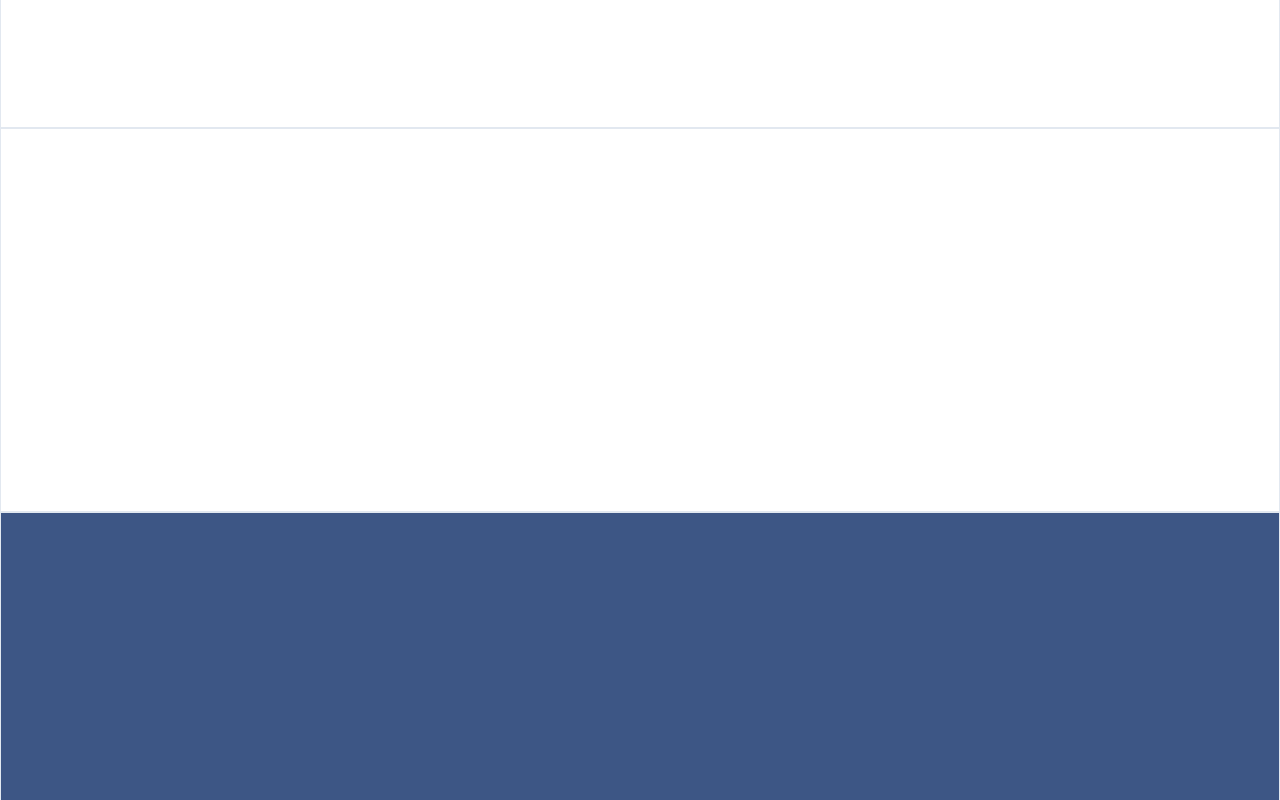
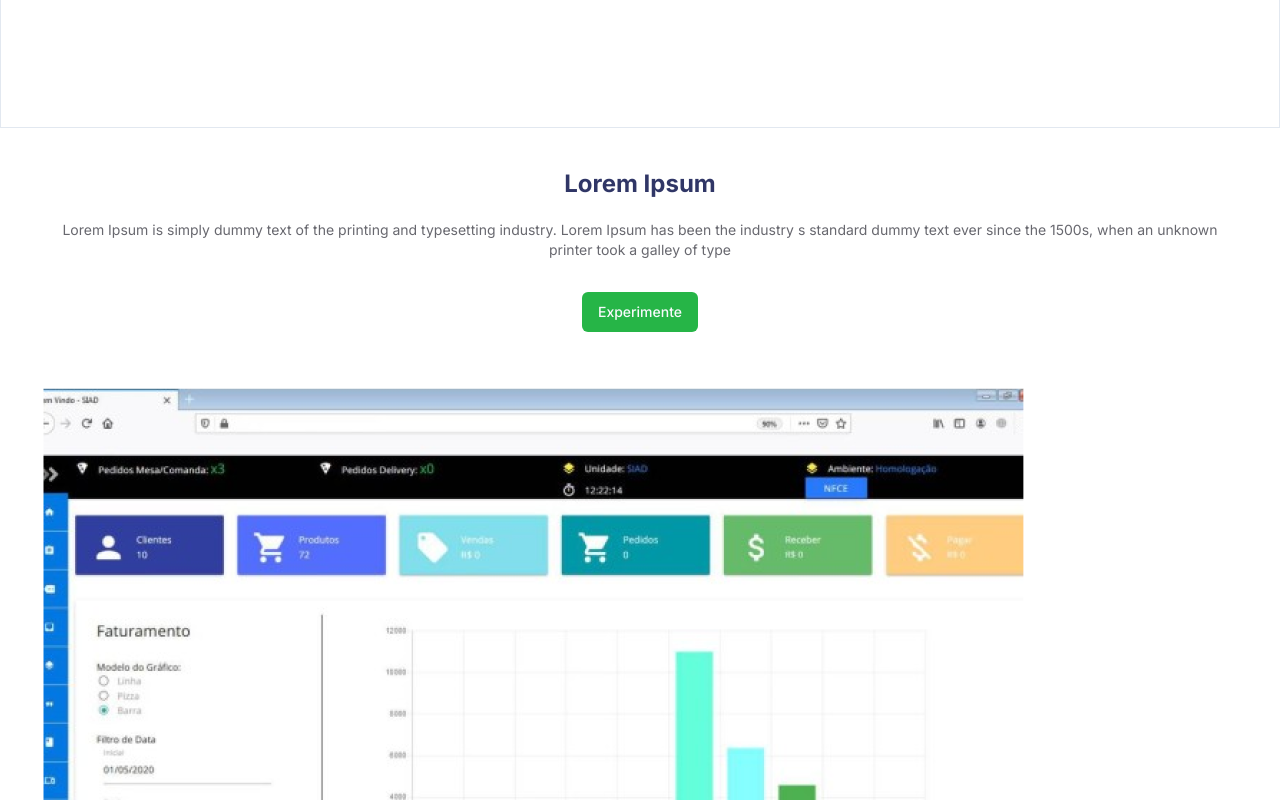
Before and after one commit to EvaldoFerreiraMoreira/site-siad, a Next.js app: page / in a window 1280 px wide. Shown: the part 1240-2040 px from the top of the page. Built offline with nearby package versions, Linux system fonts and the light colour scheme.

Commit message:
feat: BannerLeft to page.tsx

```diff
--- /dev/null
+++ b/src/app/(Home)/components/BannerLeft.tsx
@@ -0,0 +1,33 @@
+import { Button } from "@/components/ui/button";
+import Image from "next/image";
+
+const BannerRight = () => {
+    return (
+        <div>
+            <div className="flex flex-col text-center">
+                <h1 className="text-[#303666] text-2xl font-bold">Lorem Ipsum</h1>
+                <p className="text-sm mt-5 text-[#68686F]"> Lorem Ipsum is simply dummy text of the printing and typesetting industry. Lorem Ipsum has been the industry s standard dummy text ever since the 1500s, when an unknown printer took a galley of type </p>
+            </div>
+            <div className="flex mt-8 justify-center">
+                <Button className="bg-[#26B547]">
+                    Experimente
+                </Button>
+            </div>
+            <div className="mt-14">
+            <Image
+                    src="/IMG-01.png"
+                    alt="Compiuter"
+                    width={0}
+                    height={0}
+                    sizes="100vw"
+                    className="h-auto w-auto max-w-[100%] max-h-[90%]"
+                    style={{
+                        objectFit: "contain",
+                    }}
+                />
+            </div>
+        </div>
+    );
+}
+
+export default BannerRight;
--- a/src/app/(Home)/page.tsx
+++ b/src/app/(Home)/page.tsx
@@ -1,4 +1,5 @@
 import Banner from "./components/Banner";
+import BannerRight from "./components/BannerLeft";
 
 export default function Home() {
   return (
@@ -12,8 +13,8 @@ export default function Home() {
       <div className="border h-96">
 
       </div>
-      <div className="border h-96">
-
+      <div className="flex w-full p-10">
+          <BannerRight />
       </div>
       <div className="border bg-[#3D5685] h-96">
 
```
Also changed, not shown: public/IMG-01.png (added), src/app/(Home)/components/Banner.tsx (indentation only).
